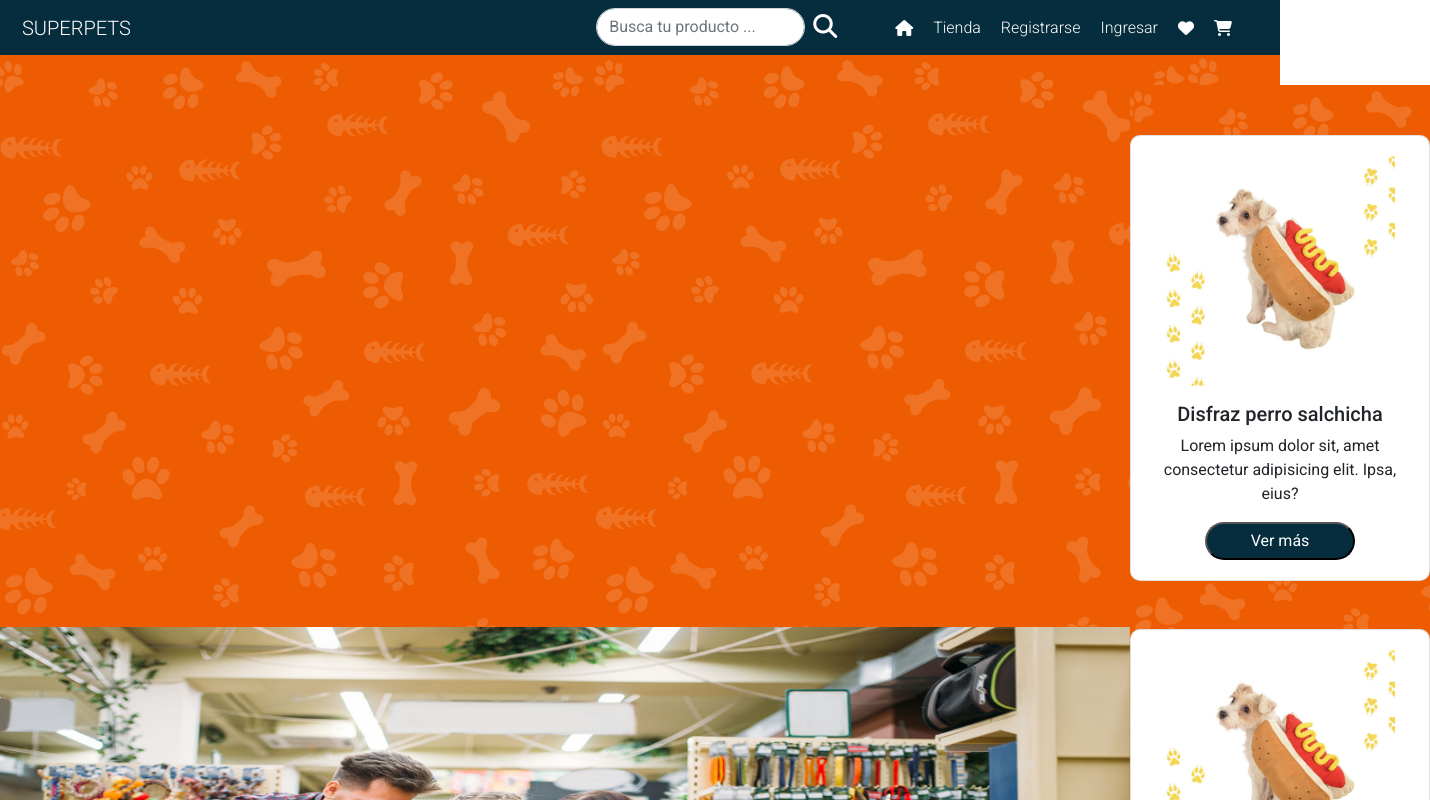
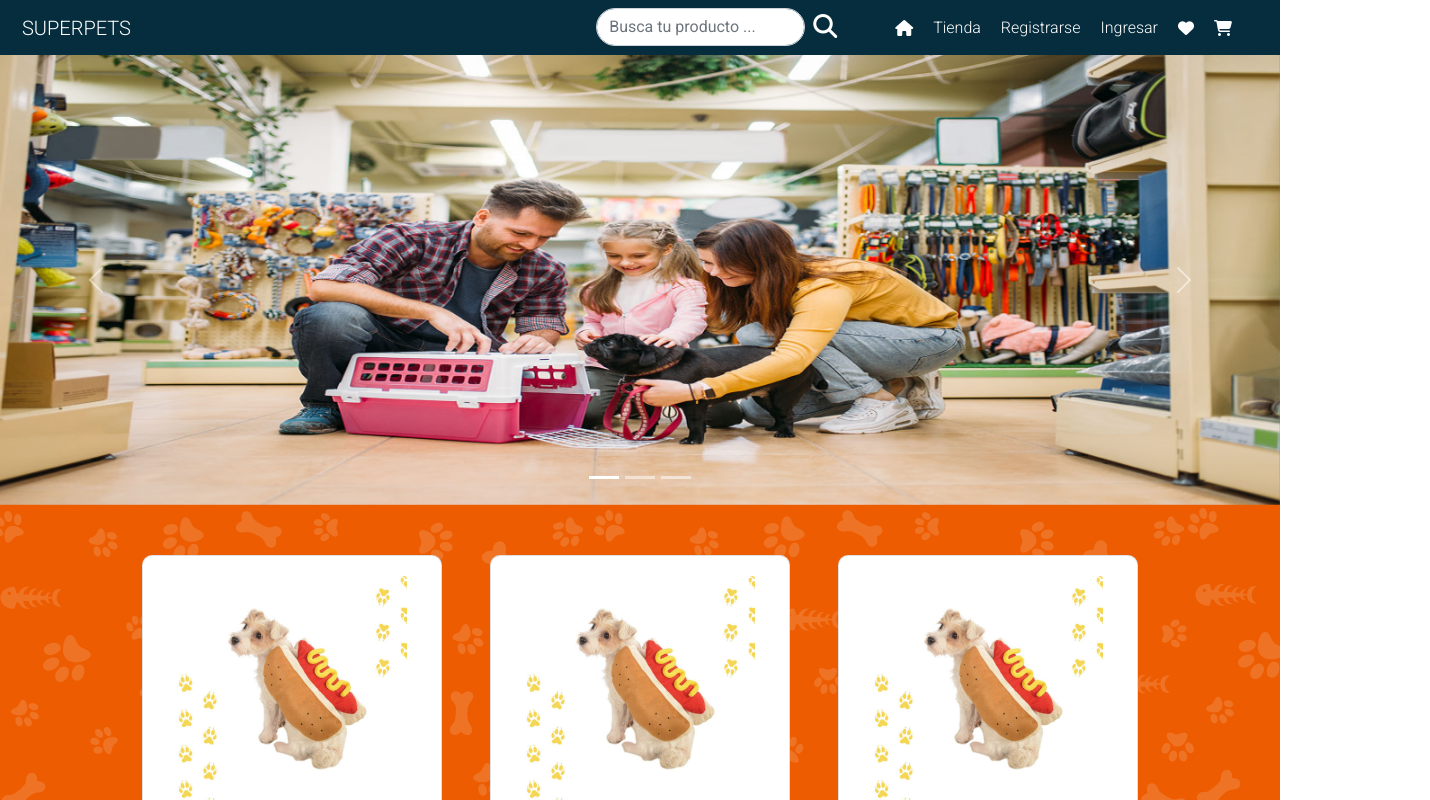
Before and after one commit to Lucmunoz/superpets, a React (Vite) app in the folder frontend/: page /#/ in a window 1280 px wide. Shown: the top 800 px of the page, 1430 px wide, since content can reach past the window. Built offline with nearby package versions, Linux system fonts and the light colour scheme.

Commit message:
Se modifica estructura de vista Home y se modifican sus estilos

```diff
--- a/frontend/src/main.css
+++ b/frontend/src/main.css
@@ -51,6 +51,9 @@ main {
   padding: 30px 0;
 }
 
+.mainHome {
+  padding: 0;
+}
 
 /* carrusel */
 .imgCarrusel {
--- a/frontend/src/views/Home.jsx
+++ b/frontend/src/views/Home.jsx
@@ -1,15 +1,16 @@
 import Card from '../components/Card'
-import Footer from '../components/Footer'
 import Carrusel from '../components/Carrusel'
 
 const Home = () => {
   return (
-    <main className='main'>
-      <Carrusel />
-      <div className='d-flex gap-5 justify-content-center divCardHome'>
-        <Card />
-        <Card />
-        <Card />
+    <main className='mainHome'>
+      <div>
+        <Carrusel />
+        <div className='d-flex gap-5 justify-content-center divCardHome'>
+          <Card />
+          <Card />
+          <Card />
+        </div>
       </div>
     </main>
   )
```
